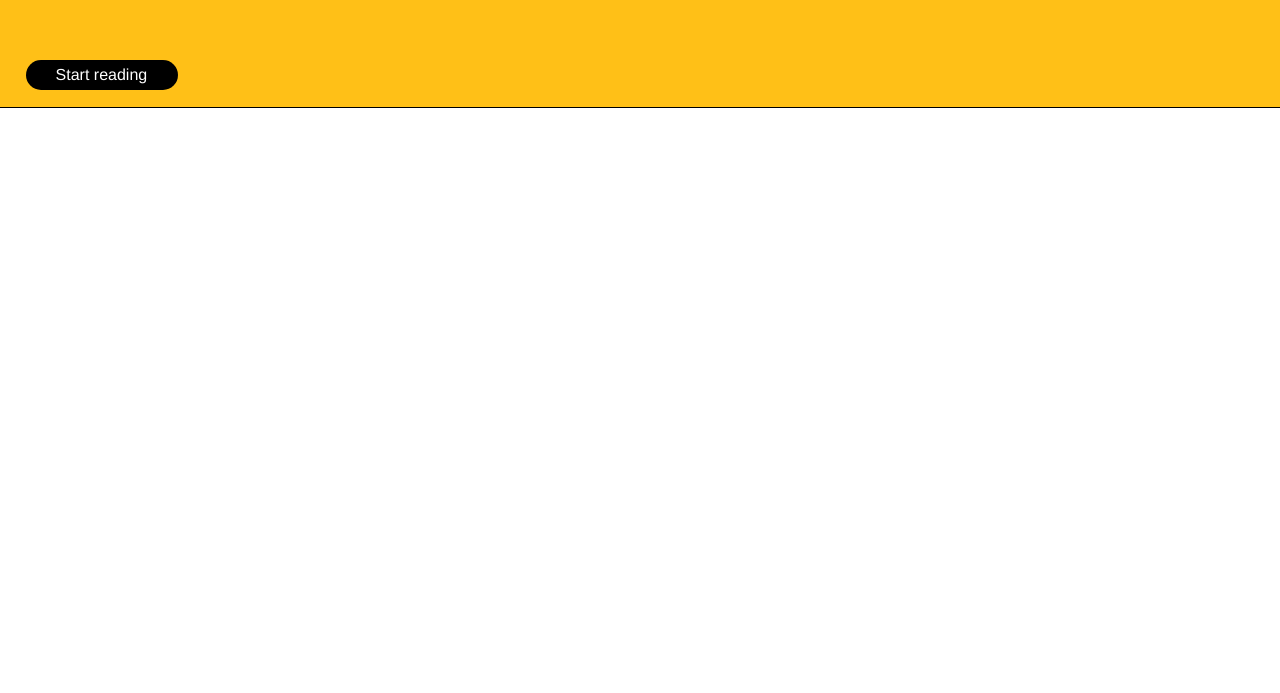
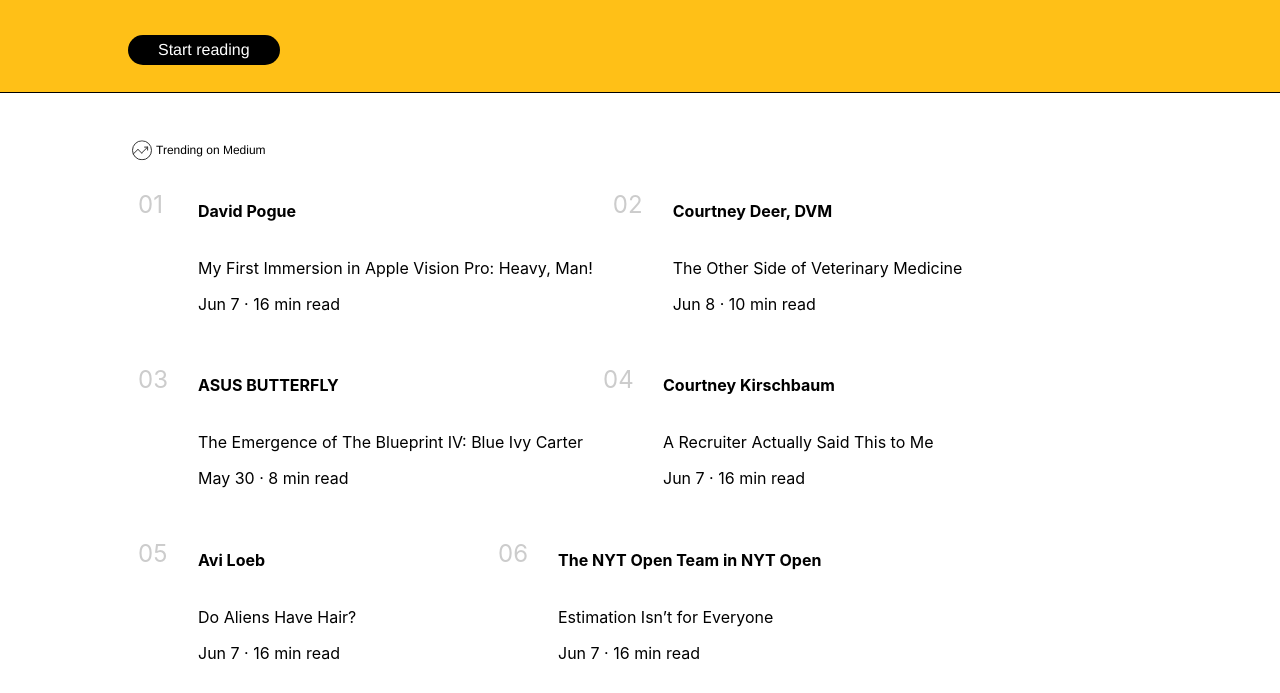
Before and after one commit to chri3092/D4, a plain HTML site: page index.html in a window 1280 px wide. Shown: the part 319-1012 px from the top of the page. Before the commit the page ends 800 px from the top, so only its background shows below. Drawn offline with Linux system fonts and the light colour scheme.

Commit message:
trending on medium

```diff
--- a/index.html
+++ b/index.html
@@ -28,6 +28,89 @@
 <h4 class="mb-5 fw-400">Discover stories, thinking, and expertise from writers on any topic.</h4>
 <p id="start" class="ell bgc-b cw df fw-400 cp">Start reading</p>
 </div>
+    <!-- MAIN P1 -->
+<div class="three pr">
+<div class="df">
+    <img src="/imgs/trending.svg" alt="">
+    <h3 id="main-p1-title" class="fw-400">Trending on Medium</h3>
+</div>
+<div id="container" class="df fw-w">
+<div id="subcont" class="mwid-360 df mb-20 fw-w">
+    <div class="df numb-cont mt-10">
+    <span>01</span>
+    </div>
+    <div class="df fd-col mt-10">
+        <div><h4>David Pogue</h4></div>
+        <div>
+          <p>My First Immersion in Apple Vision Pro: Heavy, Man!</p></div>
+        <div><span>Jun 7 · 16 min read</span></div>
+    </div>
+</div>
+<div id="subcont" class="mwid-360 df mb-20 fw-w">
+    <div class="df numb-cont mt-10">
+    <span>02</span>
+    </div>
+    <div class="df fd-col mt-10">
+        <div><h4>Courtney Deer, DVM</h4></div>
+        <div>
+          <p>The Other Side of Veterinary Medicine</p></div>
+        <div><span>Jun 8 · 10 min read</span></div>
+    </div>
+</div>
+<div id="subcont" class="mwid-360 df mb-20 fw-w">
+    <div class="df numb-cont mt-10">
+    <span>03</span>
+    </div>
+    <div class="df fd-col mt-10">
+        <div><h4>ASUS BUTTERFLY</h4></div>
+        <div>
+          <p>The Emergence of The Blueprint IV: Blue Ivy Carter</p></div>
+        <div><span>May 30 · 8 min read</span></div>
+    </div>
+</div>
+<div id="subcont" class="mwid-360 df mb-20 fw-w">
+    <div class="df numb-cont mt-10">
+    <span>04</span>
+    </div>
+    <div class="df fd-col mt-10">
+        <div><h4>Courtney Kirschbaum</h4></div>
+        <div>
+          <p>A Recruiter Actually Said This to Me</p></div>
+        <div><span>Jun 7 · 16 min read</span></div>
+    </div>
+</div>
+<div id="subcont" class="mwid-360 df mb-20 fw-w">
+    <div class="df numb-cont mt-10">
+    <span>05</span>
+    </div>
+    <div class="df fd-col mt-10">
+        <div><h4>Avi Loeb</h4></div>
+        <div>
+          <p>Do Aliens Have Hair?</p></div>
+        <div><span>Jun 7 · 16 min read</span></div>
+    </div>
+</div>
+<div id="subcont" class="mwid-360 df mb-20 fw-w">
+    <div class="df numb-cont mt-10">
+    <span>06</span>
+    </div>
+    <div class="df fd-col mt-10">
+        <div><h4>The NYT Open Team
+            in
+            NYT Open</h4></div>
+        <div>
+          <p>Estimation Isn’t for Everyone</p></div>
+        <div><span>Jun 7 · 16 min read</span></div>
+    </div>
+</div>
+
+
+
+
+
+</div>
+</div>
+
 
 </div>
 </body>
--- a/style.css
+++ b/style.css
@@ -4,15 +4,15 @@ body {
     font-family: medium-content-sans-serif-font, -apple-system, BlinkMacSystemFont, "Segoe UI", Roboto, Oxygen, Ubuntu, Cantarell, "Open Sans", "Helvetica Neue", sans-serif;
 }
 #navbar {
-    height: 75px;
+    height: 60px;
     width: 100%;
 }
 .bg-y {
     background-color: #FFC017;
 }
 #m-img {
-    height: 15px;
     padding: 2rem;
+    padding-left: 10%;
     align-items: center;
     left: 3%;
     margin: 0;
@@ -70,11 +70,11 @@ body {
     cursor: pointer;
 }
 .two {
-    top: 75px;
+    top: 60px;
     height: 350px;
 }
 #content {
-    padding-left: 2%;
+    padding-left: 10%;
     background-color: #FFC017;
 }
 #content h1 {
@@ -94,3 +94,45 @@ body {
     font-family: sohne, "Helvetica Neue", Helvetica, Arial, sans-serif;
     line-height: 30px;
 }
+/* MAIN P1 */
+.fd-col {
+    flex-direction: column;
+}
+.mg-0 {
+    margin: 0;
+}
+.wid-360 {
+    width: 360px;
+}
+.mwid-360 {
+    min-width: 360px;
+}
+.mb-20 {
+    margin-bottom: 20px;
+}
+.fw-w {
+    flex-wrap: wrap;
+}
+
+.mt-10 {
+    margin: 10px;
+}
+.numb-cont {
+    width: 40px;
+    height: 40px;
+    align-items: flex-end;
+    font-size: 24px;
+    color: #cccccc;
+}
+.three {
+    top: 60px;
+    height: 500px;
+    background-color: white;
+    min-height: 20vh;
+    padding-left: 10%;
+    padding-top: 3%;
+}
+#main-p1-title {
+    font-size: 12px;
+    font-family: sohne, "Helvetica Neue", Helvetica, Arial, sans-serif;
+}
```
